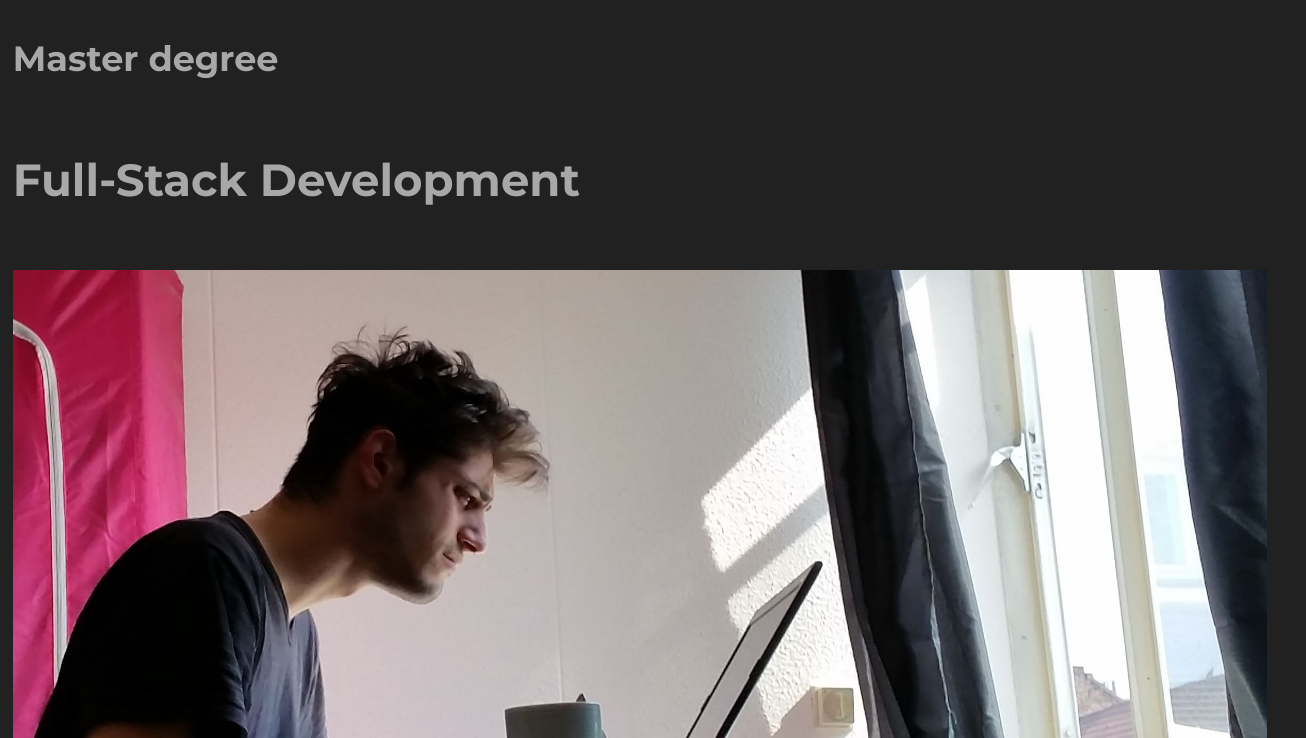
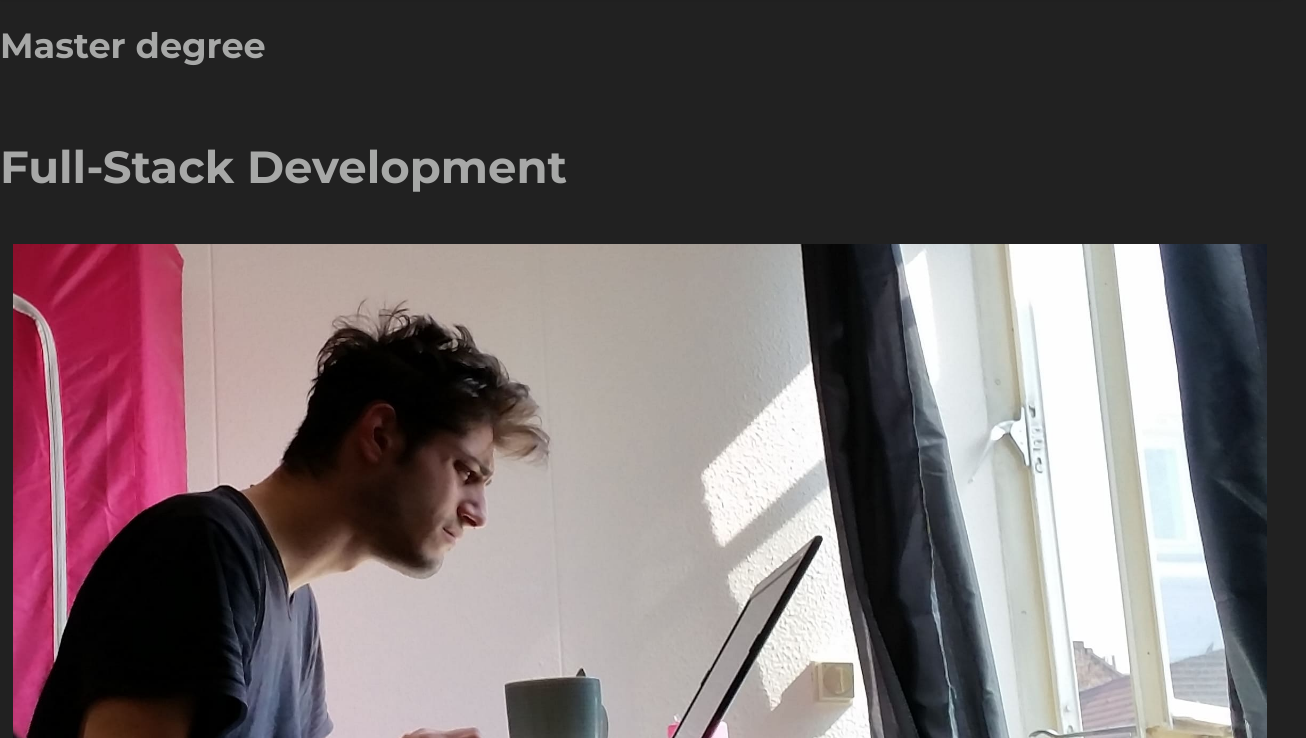
Before and after one commit to NicolaRo/portfolio-nico, a website: page CV.html in a window 1280 px wide. Shown: the part 62-800 px from the top of the page, 1306 px wide, since content can reach past the window. Drawn offline with Linux system fonts and the light colour scheme.

Commit message:
DS_Store update

```diff
--- a/CSS/CV-Style.css
+++ b/CSS/CV-Style.css
@@ -167,10 +167,9 @@ a {
   justify-content: flex-start;
   align-items: flex-start;
   position: relative;
-  width: 100%;
+  width: auto;
   height: auto;
   margin-top: 1%;
-  padding: 1%;
   text-align: left;
 }
 .CV-hero-master {
```
Also changed, not shown: 1 other file.
